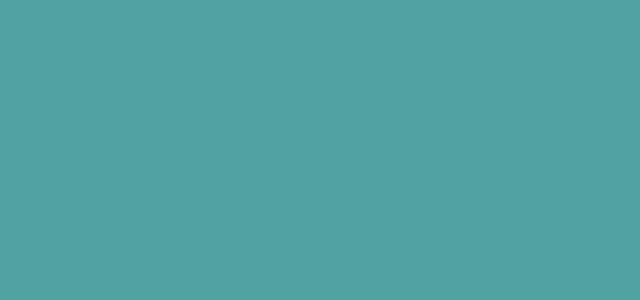
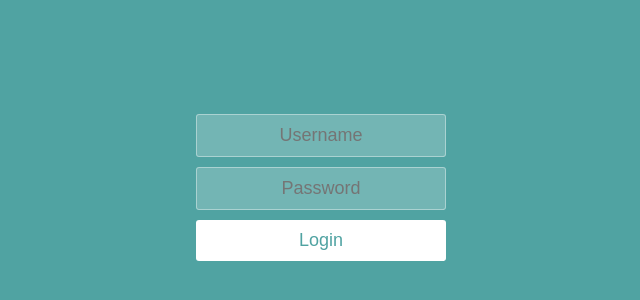
Before and after one commit to TinaLacatis/login-page, a React (Create React App) app: page / in a window 1280 px wide. Shown: the part 114-414 px from the top of the page, without its empty margins (319-959 px from the left). Built offline with nearby package versions, Linux system fonts and the light colour scheme.

Commit message:
check if registred

```diff
--- a/src/components/App.js
+++ b/src/components/App.js
@@ -1,16 +1,16 @@
-import Login from './Login'
-
-var isLoggedIn = false
-
-const currentHour = new Date().getHours()
-console.log(currentHour)
+import Form from './Form'
+var isUserRegistred = true
 
 function App() {
   return (
     <div className="container">
       {
-        // isLoggedIn ? <h1>Hello</h1> : <Login />
+        <Form isRegistred={isUserRegistred} />
+
+        /* {
+        isLoggedIn ? <h1>Hello</h1> : <Login />
         currentHour > 12 && <h1>Why are you still working?</h1>
+      } */
       }
     </div>
   )
--- /dev/null
+++ b/src/components/Form.js
@@ -0,0 +1,14 @@
+import Input from './Input'
+export default function Form(props) {
+  return (
+    <form className="form">
+      <Input type="text" placeholder="Username" />
+      <Input type="password" placeholder="Password" />
+      {props.isRegistred === false && (
+        <Input type="password" placeholder="Confirm Password" />
+      )}
+
+      <button type="submit">{props.isRegistred ? 'Login' : 'Register'}</button>
+    </form>
+  )
+}
--- a/src/components/Login.js
+++ /dev/null
@@ -1,10 +0,0 @@
-import Input from './Input'
-export default function Login() {
-  return (
-    <form className="form">
-      <Input type="text" placeholder="Username" />
-      <Input type="password" placeholder="Password" />
-      <button type="submit">Login</button>
-    </form>
-  )
-}
```
